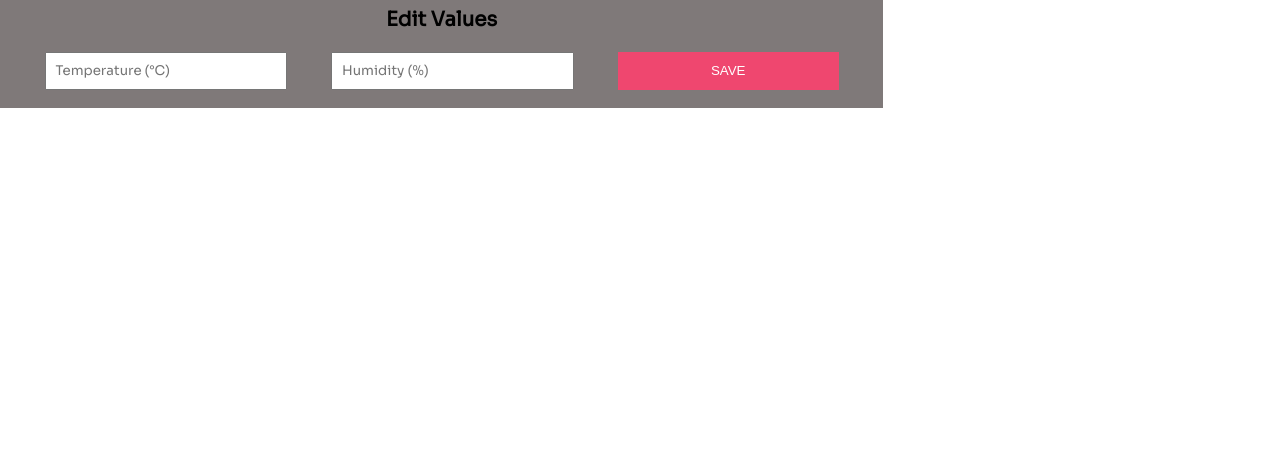
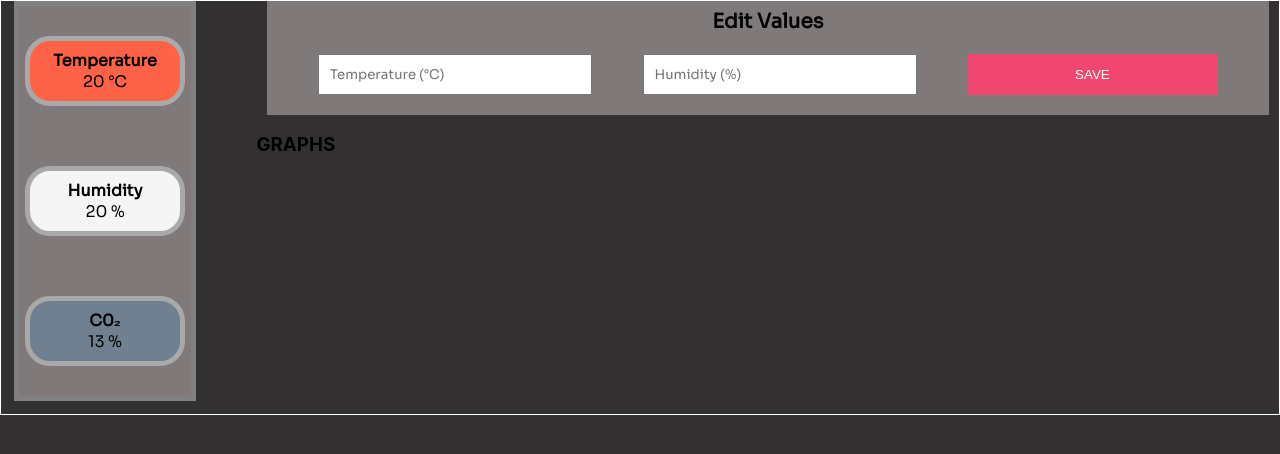
Before and after one commit to MalasataXD/sep4-frontend-ts, a React (Create React App) app: page / in a window 1280 px wide. Shown: the top 454 px of the page. Built offline with nearby package versions, Linux system fonts and the light colour scheme.

Commit message:
Layout for LivePage
* ADDED
- html for LivePage
- css in LivePage

* UPDATED
- css in Editvalues, LiveStats and App

```diff
--- a/src/App.css
+++ b/src/App.css
@@ -1,38 +1,3 @@
-.App {
-  text-align: center;
+body {
+  background-color: #323031;
 }
-
-.App-logo {
-  height: 40vmin;
-  pointer-events: none;
-}
-
-@media (prefers-reduced-motion: no-preference) {
-  .App-logo {
-    animation: App-logo-spin infinite 20s linear;
-  }
-}
-
-.App-header {
-  background-color: #282c34;
-  min-height: 100vh;
-  display: flex;
-  flex-direction: column;
-  align-items: center;
-  justify-content: center;
-  font-size: calc(10px + 2vmin);
-  color: white;
-}
-
-.App-link {
-  color: #61dafb;
-}
-
-@keyframes App-logo-spin {
-  from {
-    transform: rotate(0deg);
-  }
-  to {
-    transform: rotate(360deg);
-  }
-}
--- a/src/App.tsx
+++ b/src/App.tsx
@@ -1,11 +1,11 @@
-import React from 'react';
-import './App.css';
-import EditValues from "./components/EditValues/EditValues";
+import React from "react";
+import "./App.css";
+import LivePage from "./routes/LivePage/LivePage";
 
 function App() {
   return (
     <div className="App">
-      <EditValues/>
+      <LivePage />
     </div>
   );
 }
--- a/src/components/EditValues/EditValues.css
+++ b/src/components/EditValues/EditValues.css
@@ -1,7 +1,6 @@
 .Edit-values-card {
-    width: 69%;
+  background-color: #7f7979;
   height: 17%;
-    background-color: #7F7979;
 }
 
 .Title {
@@ -9,13 +8,13 @@
   display: flex;
   justify-content: center;
   font-size: 125%;
-    font-family: 'Sora', sans-serif;
+  font-family: "Sora", sans-serif;
 }
 
 .error-container {
   display: flex;
   justify-content: center;
-    font-family: 'Sora', sans-serif;
+  font-family: "Sora", sans-serif;
   padding-bottom: 2%;
 }
 
@@ -23,13 +22,11 @@
   display: none;
 }
 
-
-
-.Input{
+.Input {
   margin-right: 5%;
   padding: 1%;
   width: 25%;
-    font-family: 'Sora', sans-serif;
+  font-family: "Sora", sans-serif;
 }
 
 input::-webkit-outer-spin-button,
@@ -38,14 +35,12 @@ input::-webkit-outer-spin-button,
   margin: 0;
 }
 
-
 .Save-button {
   width: 25%;
-    background-color: #EF476F;
+  background-color: #ef476f;
   color: white;
   border: none;
 }
-
 
 .Input-container {
   display: flex;
--- a/src/components/LiveValue/LiveValue.css
+++ b/src/components/LiveValue/LiveValue.css
@@ -1,32 +1,24 @@
-.container
-{
+.container {
   background-color: #7f7979;
   border: gray 5px solid;
-    margin: 5px;
-    width: 200px;
-    height: 400px;
+  width: 75%;
   display: flex;
   flex-direction: column;
   align-items: center;
   justify-content: center;
 }
-.header
-{
+.header {
   padding: 10px;
   font-size: 30px;
-    font-family: 'Sora', sans-serif;
+  font-family: "Sora", sans-serif;
   text-align: center;
   color: red;
-
 }
-.title
-{
-    font-family: 'Sora', sans-serif;
+.title {
+  font-family: "Sora", sans-serif;
   text-align: center;
-
 }
-.section
-{
+.section {
   border: darkgray 5px solid;
   border-radius: 25px;
   width: 150px;
@@ -37,18 +29,16 @@
   align-items: center;
   justify-content: center;
   text-align: center;
-    font-family: 'Sora', sans-serif;
-    transition: transform .2s; /* Animation */
+  font-family: "Sora", sans-serif;
+  transition: transform 0.2s; /* Animation */
 }
 
 .section:hover {
-    box-shadow: 0 4px 8px 0 rgba(0,0,0,0.2);
+  box-shadow: 0 4px 8px 0 rgba(0, 0, 0, 0.2);
   transform: scale(1.4); /* (150% zoom - Note: if the zoom is too large, it will go outside of the viewport) */
 }
 
-
-.temperature
-{
+.temperature {
   background-color: tomato;
 }
 
--- a/src/routes/Live.js.tsx
+++ /dev/null
@@ -1 +0,0 @@
-export {}
--- /dev/null
+++ b/src/routes/LivePage/LivePage.css
@@ -0,0 +1,17 @@
+.LivePage {
+  border: 1px solid white;
+  display: flex;
+  justify-content: space-around;
+}
+
+.editValues-graphs-Container {
+  width: 100%;
+}
+
+.LiveStats {
+  margin: 0% 1% 1% 1%;
+}
+
+.EditValues {
+  margin: 0% 1% 1% 1%;
+}
--- /dev/null
+++ b/src/routes/LivePage/LivePage.tsx
@@ -0,0 +1,24 @@
+import React from "react";
+import { useState, useEffect } from "react";
+import "./LivePage.css";
+import LiveStats from "../../components/LiveValue/LiveValue";
+import EditValues from "../../components/EditValues/EditValues";
+
+export default function LivePage() {
+  return (
+    <div className="LivePage">
+      <div className="LiveStats">
+        <LiveStats></LiveStats>
+      </div>
+
+      <div className="editValues-graphs-Container">
+        <div className="EditValues">
+          <EditValues></EditValues>
+        </div>
+        <div className="graphs">
+          <h3>GRAPHS</h3>
+        </div>
+      </div>
+    </div>
+  );
+}
```
Also changed, not shown: src/index.css (+3 -5 lines). Lines whose indentation alone changed are shown as unchanged.
